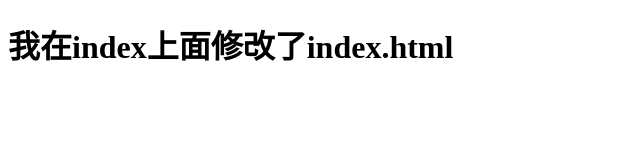
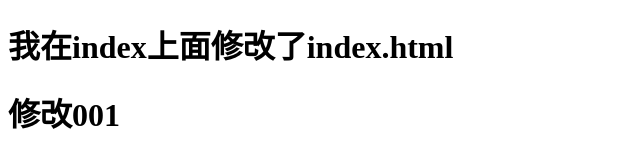
Before and after one commit to Quiana418/new-file001, a plain HTML site: page index.html in a window 1280 px wide. Shown: the whole page, without its empty margins (0-640 px from the left). Drawn offline with Linux system fonts and the light colour scheme.

Commit message:
Update index.html

```diff
--- a/index.html
+++ b/index.html
@@ -8,5 +8,6 @@
 </head>
 <body>
     <h1>我在index上面修改了index.html</h1>
+    <h1>修改001</h1>
 </body>
 </html>
```
